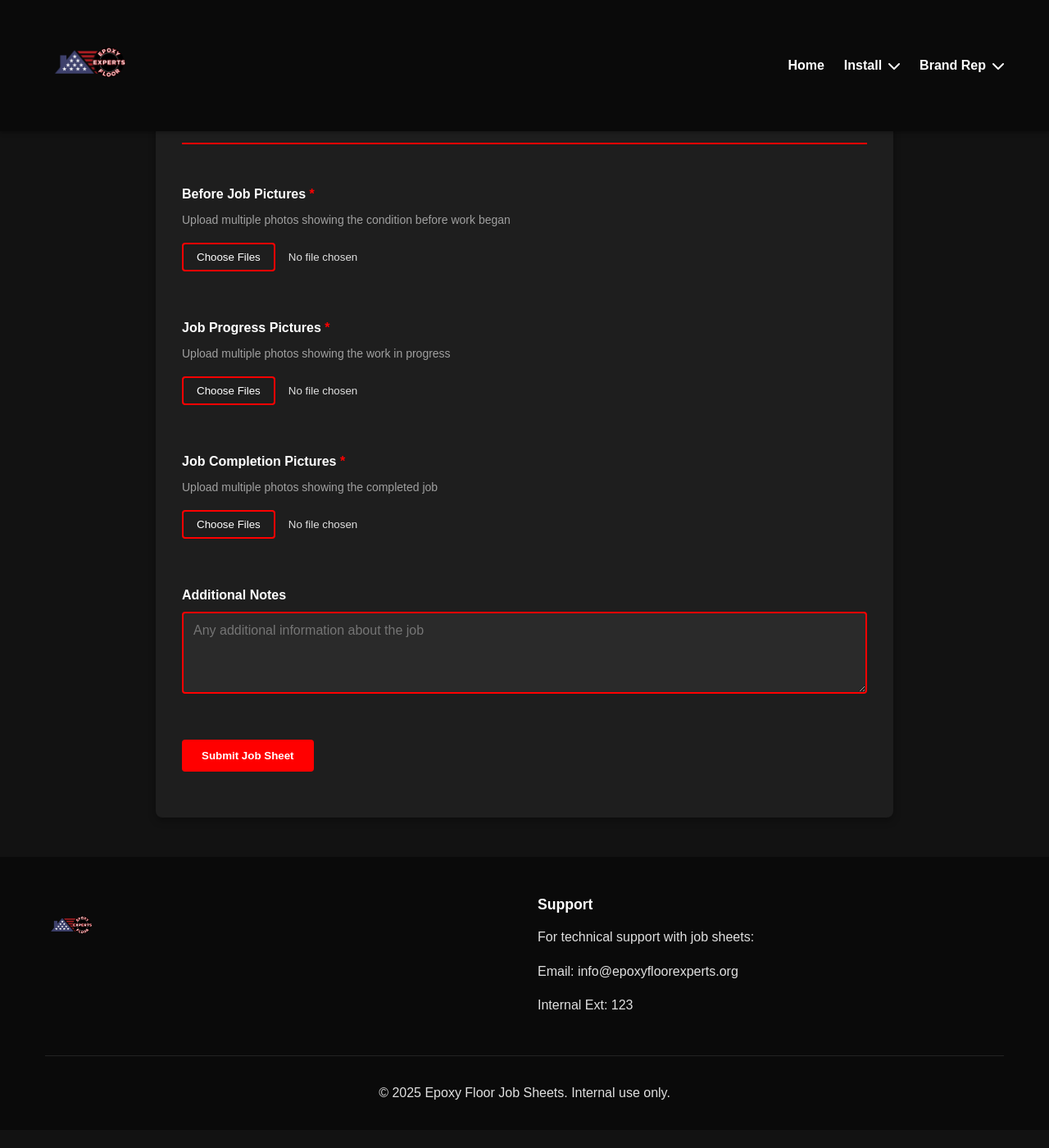
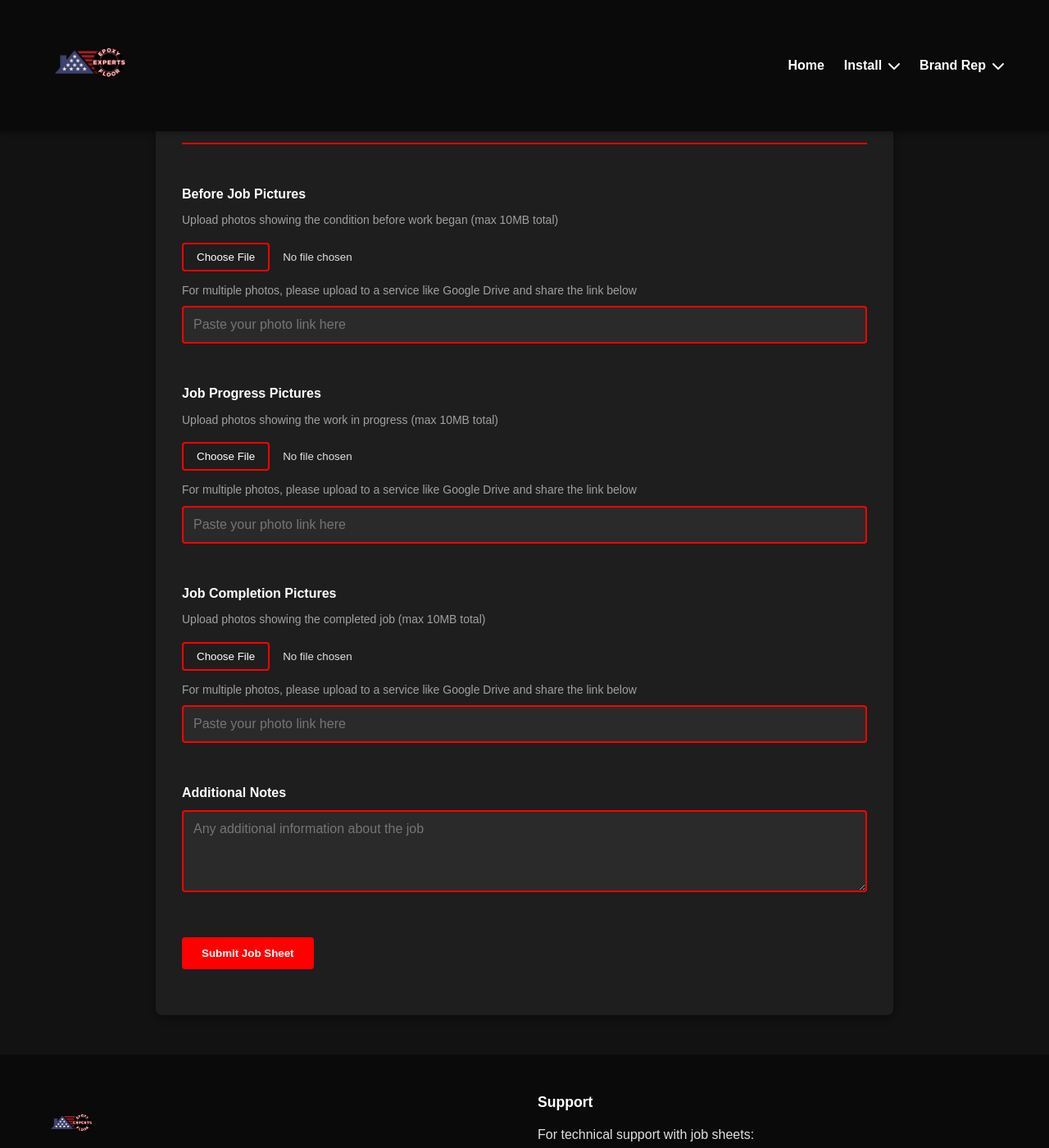
Before and after one commit to tim-amredev/epoxy-job-sheets, a Jekyll site: the page built from rubber-stone-job-form.html, in a window 1280 px wide and 1400 px high, scrolled down 2405 px. Shown: the whole window at 82% size. Built offline with Jekyll 4.4.1, drawn with Linux system fonts in a browser that asks for light colours; before the commit the page ends 3783 px from its top, so only the background shows below that.

Commit message:
Update rubber-stone-job-form.html

```diff
--- a/rubber-stone-job-form.html
+++ b/rubber-stone-job-form.html
@@ -18,6 +18,10 @@ title: Rubber & Stone Job Form
     <input type="hidden" name="_captcha" value="true">
     <input type="hidden" name="_subject" value="New Rubber & Stone Job Sheet Submission">
     <input type="hidden" name="_next" value="{{ '/epoxy-job-sheets/thank-you' | absolute_url }}">
+    <!-- Honeypot field to prevent spam -->
+    <input type="text" name="_honey" style="display:none">
+    <!-- Disable FormSubmit's default captcha page -->
+    <input type="hidden" name="_template" value="table">
 
     <!-- Job Information Section -->
     <div class="form-section-header">
@@ -160,21 +164,27 @@ title: Rubber & Stone Job Form
     </div>
 
     <div class="form-group full-width">
-      <label class="required" for="before-pictures">Before Job Pictures</label>
-      <p class="form-help-text">Upload multiple photos showing the condition before work began</p>
-      <input type="file" id="before-pictures" name="before-pictures" multiple accept="image/*" required>
+      <label for="before-pictures">Before Job Pictures</label>
+      <p class="form-help-text">Upload photos showing the condition before work began (max 10MB total)</p>
+      <input type="file" id="before-pictures" name="before-pictures" accept="image/*">
+      <p class="form-help-text">For multiple photos, please upload to a service like Google Drive and share the link below</p>
+      <input type="text" id="before-pictures-link" name="before-pictures-link" placeholder="Paste your photo link here">
     </div>
 
     <div class="form-group full-width">
-      <label class="required" for="progress-pictures">Job Progress Pictures</label>
-      <p class="form-help-text">Upload multiple photos showing the work in progress</p>
-      <input type="file" id="progress-pictures" name="progress-pictures" multiple accept="image/*" required>
+      <label for="progress-pictures">Job Progress Pictures</label>
+      <p class="form-help-text">Upload photos showing the work in progress (max 10MB total)</p>
+      <input type="file" id="progress-pictures" name="progress-pictures" accept="image/*">
+      <p class="form-help-text">For multiple photos, please upload to a service like Google Drive and share the link below</p>
+      <input type="text" id="progress-pictures-link" name="progress-pictures-link" placeholder="Paste your photo link here">
     </div>
 
     <div class="form-group full-width">
-      <label class="required" for="completion-pictures">Job Completion Pictures</label>
-      <p class="form-help-text">Upload multiple photos showing the completed job</p>
-      <input type="file" id="completion-pictures" name="completion-pictures" multiple accept="image/*" required>
+      <label for="completion-pictures">Job Completion Pictures</label>
+      <p class="form-help-text">Upload photos showing the completed job (max 10MB total)</p>
+      <input type="file" id="completion-pictures" name="completion-pictures" accept="image/*">
+      <p class="form-help-text">For multiple photos, please upload to a service like Google Drive and share the link below</p>
+      <input type="text" id="completion-pictures-link" name="completion-pictures-link" placeholder="Paste your photo link here">
     </div>
 
     <!-- Additional Notes Section -->
```
